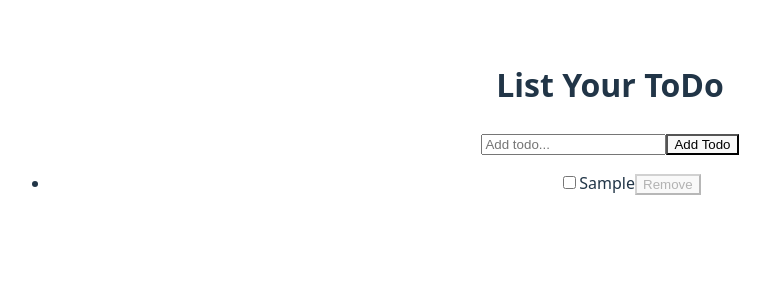
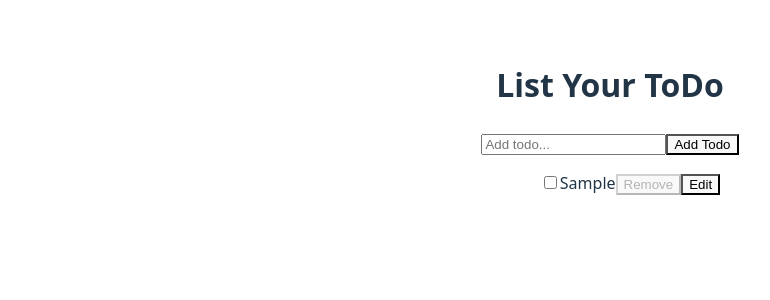
Before and after one commit to 1001hadi/reducer-lab, a React (Vite) app: page / in a window 1280 px wide. Both pictures are taken after typing "Sample" into the empty fields and a click on the button "Add Todo". Shown: the top 300 px of the page, without its empty margins (30-800 px from the left). Built offline with nearby package versions, Linux system fonts and the light colour scheme.

Commit message:
edit btn added and reducer hook updated

```diff
--- a/src/App.css
+++ b/src/App.css
@@ -4,3 +4,7 @@
   padding: 2rem;
   text-align: center;
 }
+
+li {
+  list-style: none;
+}
--- a/src/components/TodosList.jsx
+++ b/src/components/TodosList.jsx
@@ -1,18 +1,24 @@
 const TodosList = ({ todo, dispatch }) => {
+  function handleToggle() {
+    return dispatch({ type: "toggle", id: todo.id });
+  }
+
+  function handleDelete() {
+    return dispatch({ type: "delete", id: todo.id });
+  }
+
+  function handleEdit() {
+    return dispatch({ type: "edit", id: todo.id });
+  }
+
   return (
     <li>
-      <input
-        type="checkbox"
-        checked={todo.complete}
-        onChange={() => dispatch({ type: "toggle", id: todo.id })}
-      />
+      <input type="checkbox" checked={todo.complete} onChange={handleToggle} />
       <span>{todo.text}</span>
-      <button
-        disabled={!todo.complete}
-        onClick={() => dispatch({ type: "delete", id: todo.id })}
-      >
+      <button disabled={!todo.complete} onClick={handleDelete}>
         Remove
       </button>
+      <button onClick={handleEdit}>Edit</button>
     </li>
   );
 };
--- a/src/hooks/useTodoReducer.js
+++ b/src/hooks/useTodoReducer.js
@@ -12,6 +12,10 @@ const todoReducer = (state, action) => {
       );
     case "delete":
       return state.filter((todo) => todo.id !== action.id);
+    case "edit":
+      return state.map((todo) => {
+        todo.id === action.id ? { ...todo, isEdit: true } : todo;
+      });
     default:
       return state;
   }
```
